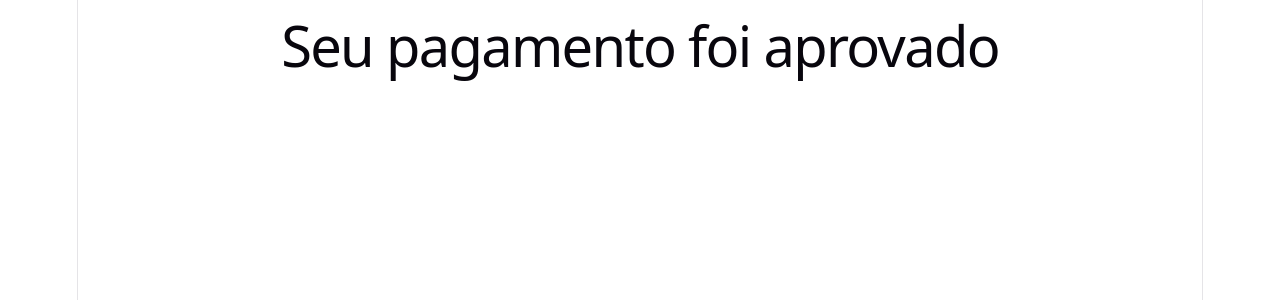
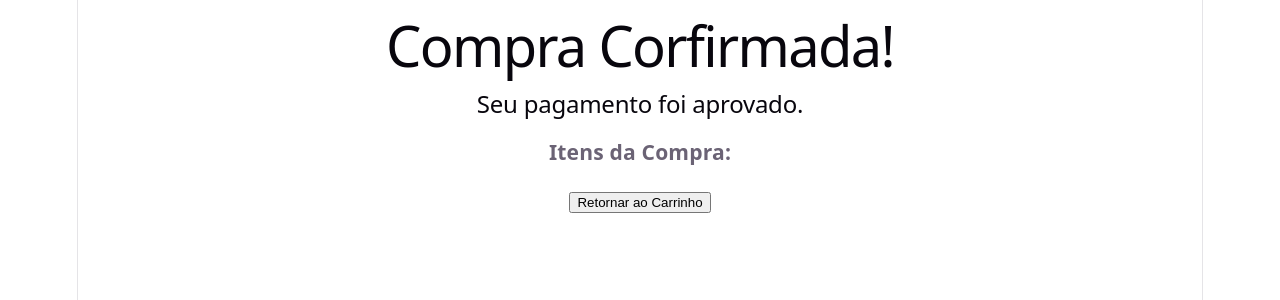
Before and after one commit to ataidesBergamin/Mini-Projeto-Carrinho-de-Compras, a React (Vite) app in the folder CarrinhoDeCompras/: page /sucesso/1 in a window 1280 px wide. Shown: the top 300 px of the page. Built offline with nearby package versions, Linux system fonts and the light colour scheme.

Commit message:
commit 10 - feature/sucesso implementacao mensagem de sucesso e comfirmação de compra

```diff
--- a/CarrinhoDeCompras/src/hooks/usePagamento.js
+++ b/CarrinhoDeCompras/src/hooks/usePagamento.js
@@ -1,6 +1,7 @@
 import { useState } from "react";
 import { useNavigate } from "react-router-dom";
 import { validarSegurancaCartao } from "../utils/pagamento";
+import produtos from "../data/produtos";
 
 export function usePagamento() {
   const [processando, setProcessando] = useState(false);
@@ -33,7 +34,8 @@ export function usePagamento() {
       });
 
       // Se a Promise resolveu com sucesso, manda para a rota dinâmica de sucesso
-      navigate(`/sucesso/${respostaApi.id}`);
+      // No momento do sucesso, envie o 'state' com os produtos
+      navigate(`/sucesso/${respostaApi.id}`, { state: { produtos: produtos } });
     } catch (err) {
       setErro(err.message);
 
--- a/CarrinhoDeCompras/src/pages/Sucesso.jsx
+++ b/CarrinhoDeCompras/src/pages/Sucesso.jsx
@@ -1,8 +1,43 @@
+import Botao from "../components/Botao";
+import { Link, useLocation } from "react-router-dom";
+
 function Sucesso() {
+  const location = useLocation();
+  // Resgata os produtos do estado da rota (ou assume um array vazio caso não existam)
+  const produtos = location.state?.produtos || [];
+
   return (
-    <>
-      <h1>Seu pagamento foi aprovado</h1>
-    </>
+    <div>
+      <h1>Compra Corfirmada!</h1>
+      <h2>Seu pagamento foi aprovado.</h2>
+      <h3>Itens da Compra:</h3>
+      {produtos.map((produto) => (
+        <div
+          key={produto.id}
+          style={{
+            display: "flex",
+            justifyContent: "center",
+            flexDirection: "column",
+          }}
+        >
+          <div
+            style={{
+              padding: "10px",
+              backgroundColor: "#ffffffee",
+              margin: "10px 0px",
+              border: "2px solid #069636",
+              borderRadius: "10px",
+            }}
+          >
+            <strong>{produto.nome}</strong> - Quantidade: {produto.quantidade}
+          </div>
+        </div>
+      ))}
+
+      <Link to="/carrinho" style={{ textDecoration: "none" }}>
+        <Botao>Retornar ao Carrinho</Botao>
+      </Link>
+    </div>
   );
 }
 export default Sucesso;
```
